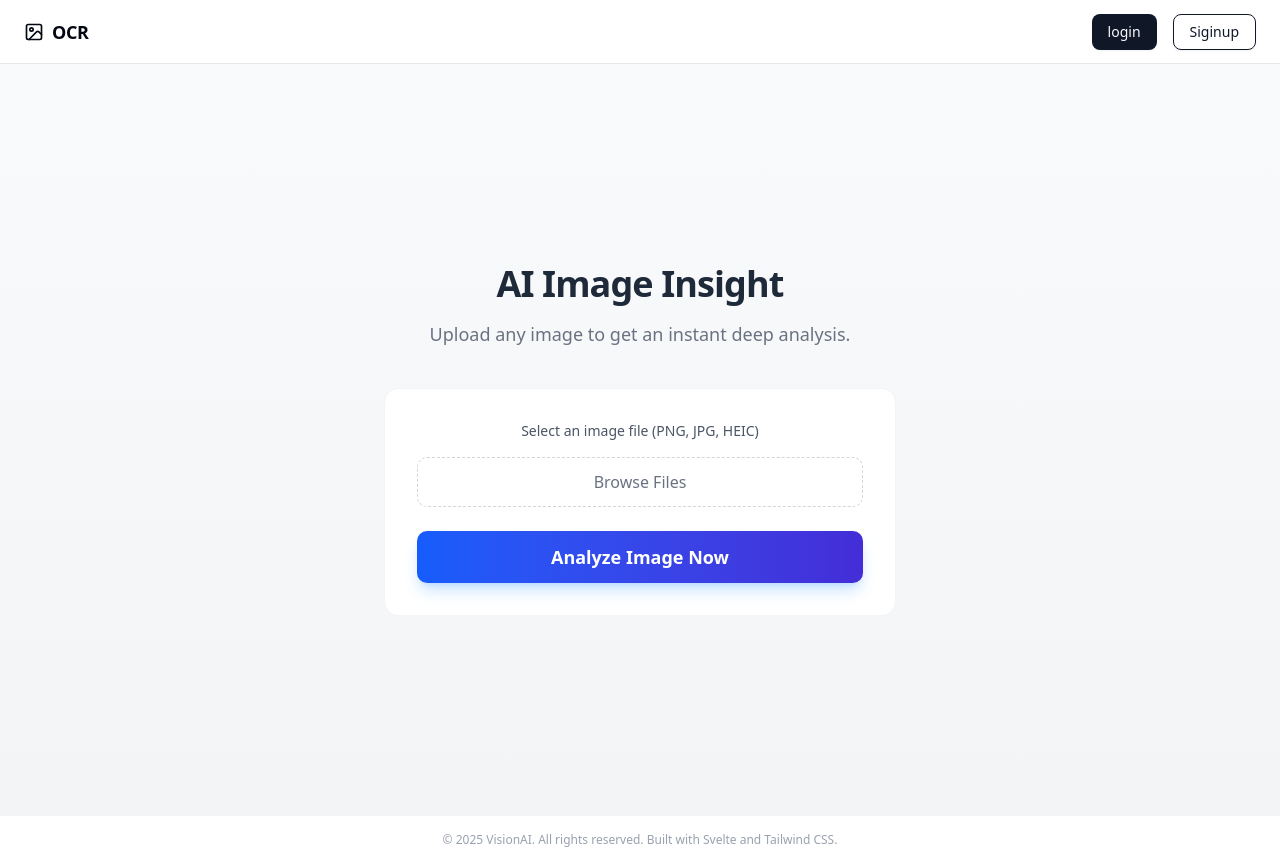
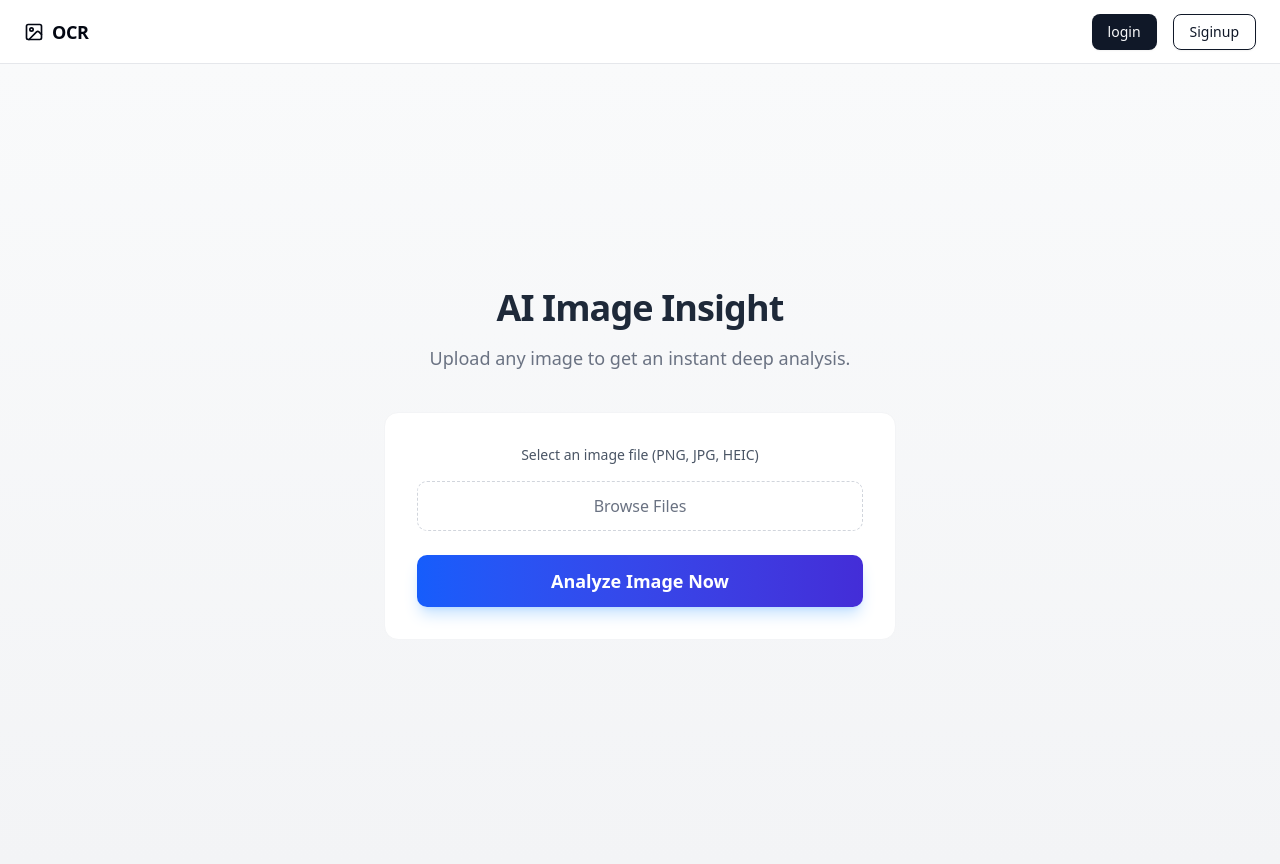
Before and after one commit to Majarra0/text-extraction, a SvelteKit app: page / in a window 1280 px wide. Built offline with nearby package versions, Linux system fonts and the light colour scheme; no server answers.

Commit message:
removing footer from home page

```diff
--- a/src/routes/+page.svelte
+++ b/src/routes/+page.svelte
@@ -97,12 +97,6 @@
 			</div>
 		{/if}
 	</section>
-
-	<footer class="bg-white border-t border-gray-100">
-		<div class="max-w-7xl mx-auto px-4 py-4 text-center text-gray-400 text-xs">
-			&copy; 2025 VisionAI. All rights reserved. Built with Svelte and Tailwind CSS.
-		</div>
-	</footer>
 </main>
 
 <style>
```
